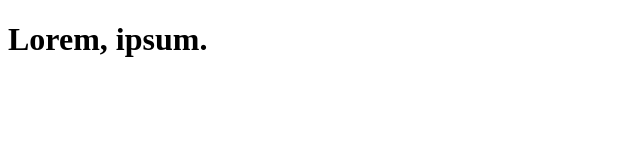
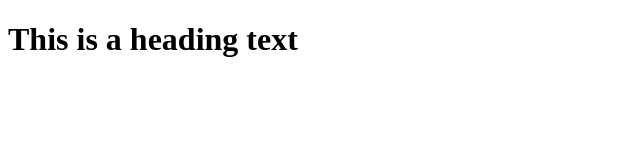
Before and after one commit to KesterNewell-1/version-app, a plain HTML site: page index.html in a window 1280 px wide. Shown: the whole page, without its empty margins (0-640 px from the left). Drawn offline with Linux system fonts and the light colour scheme.

Commit message:
version app

```diff
--- a/index.html
+++ b/index.html
@@ -6,6 +6,10 @@
     <title>version app</title>
   </head>
   <body>
-    <h1>Lorem, ipsum.</h1>
+    <div class="container">
+      <div class="inner-container">
+        <h1>This is a heading text</h1>
+      </div>
+    </div>
   </body>
 </html>
```
